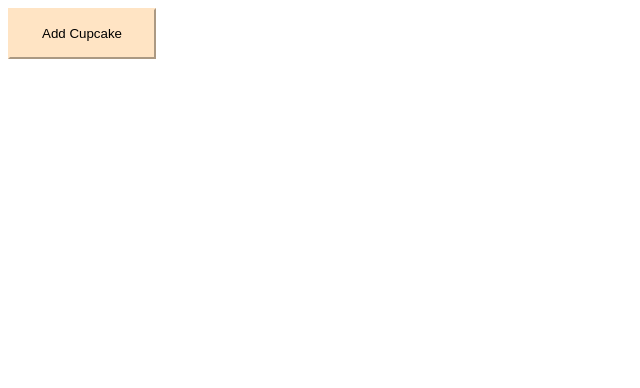
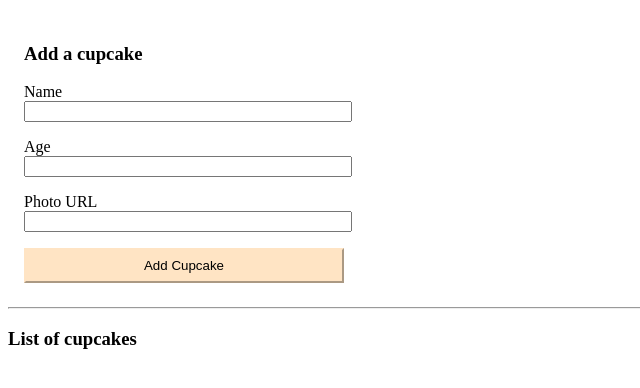
Before and after one commit to 000xzhou/flask-cupcake, a Flask app: page / in a window 1280 px wide. Shown: the top 388 px of the page, without its empty margins (0-640 px from the left). Run offline with Flask 3, Linux system fonts and the light colour scheme.

Commit message:
added wtform and some styling

```diff
--- a/app.py
+++ b/app.py
@@ -4,7 +4,7 @@ from models import db, connect_db, Cupcake
 from dotenv import load_dotenv
 load_dotenv()
 import os
-
+from forms import AddCupcake
 
 app = Flask(__name__)
 secret_key = os.environ.get('SECRET_KEY')
@@ -23,7 +23,8 @@ with app.app_context():
 @app.route('/')
 def home():
     cupcakes = Cupcake.query.all()
-    return render_template('index.html', cupcakes=cupcakes)
+    form = AddCupcake()
+    return render_template('index.html', cupcakes=cupcakes, form=form)
 
 @app.route('/api/cupcakes')
 def get_cupcakes_data():
--- /dev/null
+++ b/forms.py
@@ -0,0 +1,10 @@
+from flask_wtf import FlaskForm
+from wtforms import StringField, FloatField, BooleanField, validators, SelectField
+from wtforms.validators import InputRequired, Optional
+
+class AddCupcake(FlaskForm):
+    """Form for adding cupcakes."""
+    flavor = StringField("Name", validators=[InputRequired(message="Must include a flavor")])
+    size = [("small", "small"), ("medium", "medium"), ("large", "large")]
+    rating = FloatField("Age", validators=[Optional(), validators.NumberRange(min=0, max=10, message="rating must be between 0 and 10")])
+    image = StringField("Photo URL", validators=[Optional(), validators.URL(message="Must be a URL")])
--- a/static/style.css
+++ b/static/style.css
@@ -1,8 +1,12 @@
 .flex {
   display: flex;
 }
+button[type="submit"],
+input {
+  width: 100%;
+}
 button[type="submit"] {
-  padding: 1rem 2rem;
+  padding-block: 0.5rem;
 }
 .edit-btn,
 .delete-btn {
@@ -16,3 +20,10 @@ button {
 button:hover {
   background-color: aquamarine;
 }
+.form-box {
+  width: 20rem;
+  padding: 1rem;
+}
+.cupcake {
+  margin-inline: 1rem;
+}
--- a/templates/index.html
+++ b/templates/index.html
@@ -7,10 +7,25 @@
     <link rel="stylesheet" href="static/style.css" />
   </head>
   <body>
-    <button type="submit">Add Cupcake</button>
+    <form id="add" action="/api/cupcakes" method="POST" class="form-box">
+      {{ form.hidden_tag() }}
+      <!--add type=hidden form fields -->
+      <h3>Add a cupcake</h3>
+      {% for field in form if field.widget.input_type != 'hidden' %}
+      <p>
+        {{ field.label }} {{ field }} {% for error in field.errors %} {{ error
+        }} {% endfor %}
+      </p>
+
+      {% endfor %}
+
+      <button type="submit">Add Cupcake</button>
+    </form>
+    <hr />
+    <h3>List of cupcakes</h3>
     <div class="flex">
       {% for cupcake in cupcakes %}
-      <div>
+      <div class="cupcake">
         <p>{{cupcake.flavor}}</p>
         <p>{{cupcake.size}}</p>
         <p>{{cupcake.rating}}</p>
```
